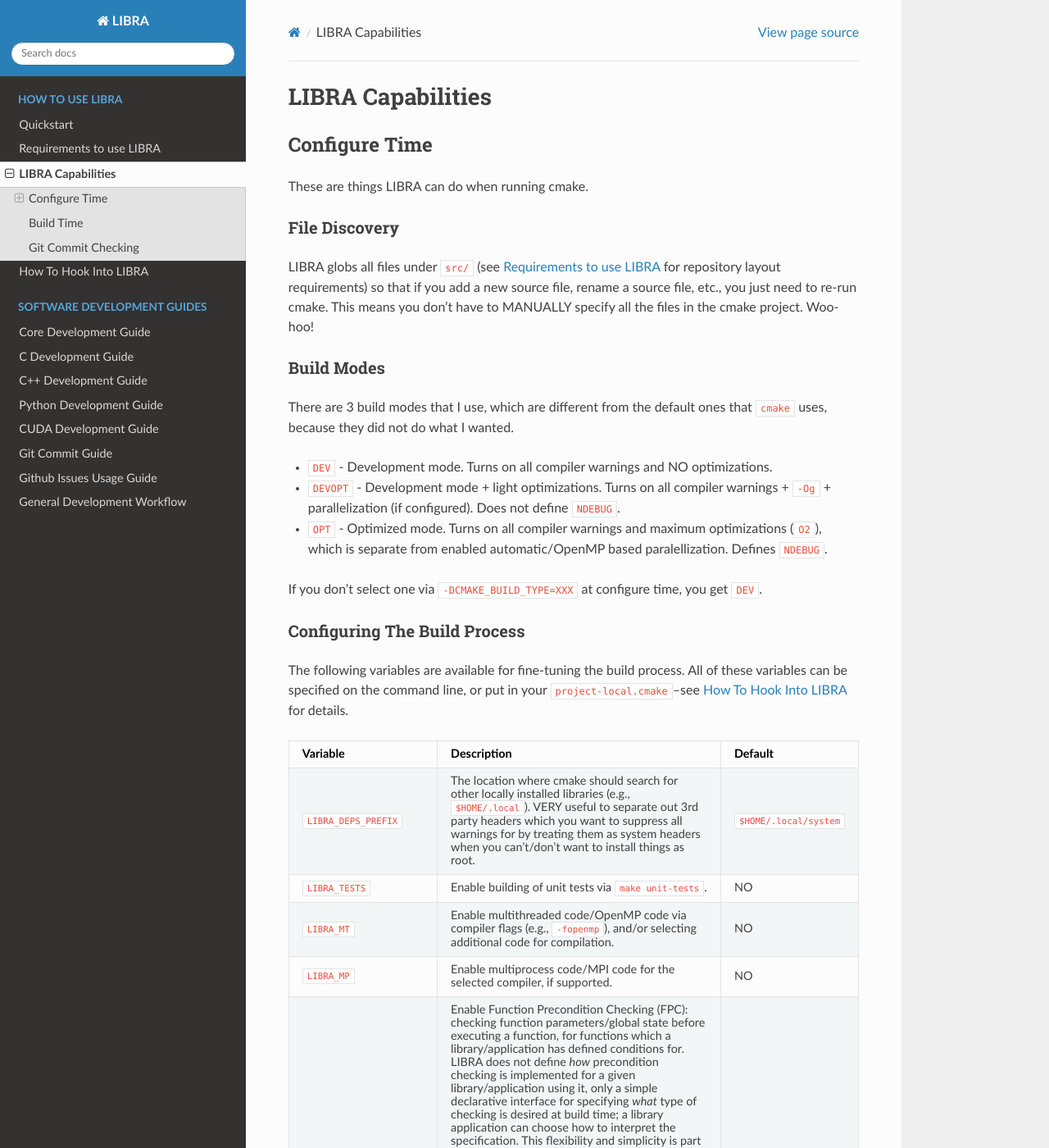
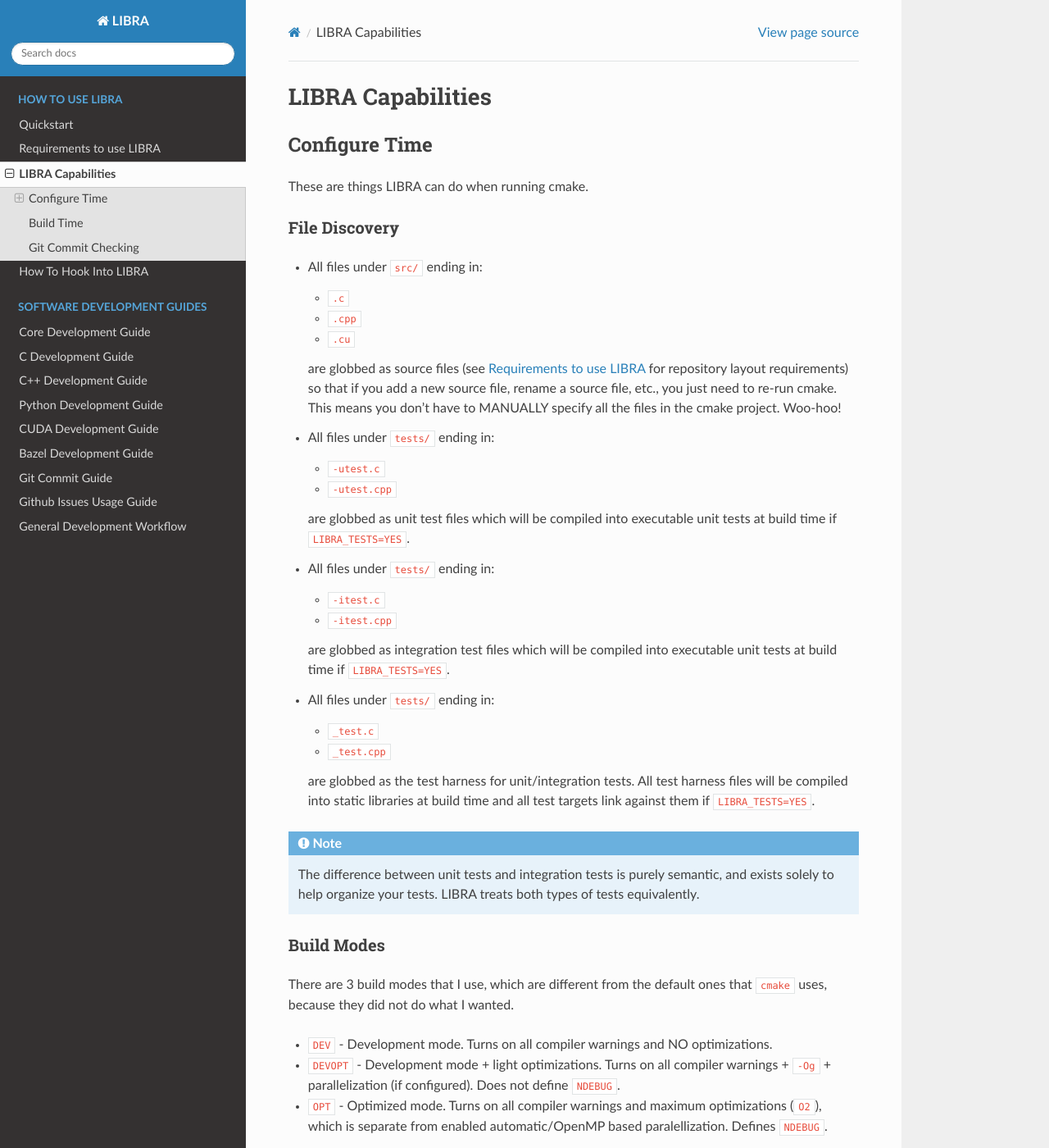
Before and after one commit to jharwell/libra, a Sphinx documentation site: the page built from docs/usage/capabilities.rst, in a window 1280 px wide and 1400 px high. Shown: the whole window at 82% size. Built offline with Sphinx 7.4.7 and the Read the Docs theme 2.0.0, drawn with Linux system fonts in a browser that asks for light colours; the version number could not be read and is left out; some of the changed text lies outside the part shown.

Commit message:
enh(#49): Better testing
- Now supports unit tests AND integration tests
- Smarter about detecting, building, and using the test harness defined by the
  application.
- Also add rough bazel dev guide

```diff
--- a/docs/development/core-dev-guide.rst
+++ b/docs/development/core-dev-guide.rst
@@ -70,7 +70,7 @@
 
 #. Thou shalt not call idempotent functions multiple times.
 
-   E.g., "just to be sure". If it says idempotent, treat it as such.
+   E.g., "just to be sure". If it says idempotent, thou shalt treat it as such.
 
 #. Thou shalt not create multiple versions of an algorithm to handle different
    types or operators, rather than using generics or passing callbacks to a
@@ -79,6 +79,4 @@
 
 #. Thou shalt understand pointers and thy language's memory model.
 
-   If you don't, bugs will ensue.
-
 #. Thou shalt write thy classes, and functions with high cohesion, low coupling.
--- a/docs/index.rst
+++ b/docs/index.rst
@@ -45,6 +45,7 @@
    development/cxx-dev-guide.rst
    development/python-dev-guide.rst
    development/cuda-dev-guide.rst
+   development/bazel-dev-guide.rst
    development/git-commit-guide.rst
    development/git-issue-guide.rst
    development/workflow.rst
--- a/docs/usage/capabilities.rst
+++ b/docs/usage/capabilities.rst
@@ -14,11 +14,45 @@
 File Discovery
 --------------
 
-LIBRA globs all files under ``src/`` (see :ref:`usage/req` for repository
-layout requirements) so that if you add a new source file, rename a source file,
-etc., you just need to re-run cmake. This means you don't have to MANUALLY
-specify all the files in the cmake project. Woo-hoo!
+- All files under ``src/`` ending in:
 
+  - ``.c``
+  - ``.cpp``
+  - ``.cu``
+
+  are globbed as source files (see :ref:`usage/req` for repository layout
+  requirements) so that if you add a new source file, rename a source file,
+  etc., you just need to re-run cmake. This means you don't have to MANUALLY
+  specify all the files in the cmake project. Woo-hoo!
+
+- All files under ``tests/`` ending in:
+
+  - ``-utest.c``
+  - ``-utest.cpp``
+
+  are globbed as unit test files which will be compiled into executable unit
+  tests at build time if ``LIBRA_TESTS=YES``.
+
+- All files under ``tests/`` ending in:
+
+  - ``-itest.c``
+  - ``-itest.cpp``
+
+  are globbed as integration test files which will be compiled into executable
+  unit tests at build time if ``LIBRA_TESTS=YES``.
+
+- All files under ``tests/`` ending in:
+
+  - ``_test.c``
+  - ``_test.cpp``
+
+  are globbed as the test harness for unit/integration tests. All test harness
+  files will be compiled into static libraries at build time and all test
+  targets link against them if ``LIBRA_TESTS=YES``.
+
+.. NOTE:: The difference between unit tests and integration tests is purely
+          semantic, and exists solely to help organize your tests. LIBRA treats
+          both types of tests equivalently.
 
 Build Modes
 -----------
@@ -68,7 +102,13 @@
 
    * -  ``LIBRA_TESTS``
 
-     - Enable building of unit tests via ``make unit-tests``.
+     - Enable building of tests via:
+
+       - ``make unit-tests`` (unit tests only)
+
+       - ``make integration-tests`` (integration tests only)
+
+       - ``make tests`` (all tests)
 
      - NO
 
@@ -254,6 +292,7 @@
        suggestions for further optimizations.
 
      - NO
+
 
 
 Build Time
@@ -295,14 +334,36 @@
    * - ``unit-tests``
 
      - Build all of the unit tests for the project. If you want to just build a
-       single unit test, you can do ``make <project name>-<root
-       namespace>-<class name>-utest``. For example::
+       single unit test, you can do ``make <name of test>``. For example::
 
          make rcppsw-fsm-hfsm-utest
 
        for a single unit test named ``hfsm-utest.cpp`` that lives under
-       ``tests/`` in the ``rcppsw`` project in the ``fsm`` namespace. Requires
-       that ``LIBRA_TESTS=YES`` was passed to cmake during configuration.
+       ``tests/`` in the ``rcppsw`` project.
+
+       Requires that ``LIBRA_TESTS=YES`` was passed to cmake during
+       configuration.
+
+   * - ``integration-tests``
+
+     - Build all of the integration tests for the project. If you want to just
+       build a single test, you can do ``make <name of test>``. For example::
+
+         make rcppsw-fsm-itest
+
+       for a single unit test named ``hfsm-itest.cpp`` that lives under
+       ``tests/`` in the ``rcppsw`` project.
+
+       Requires that ``LIBRA_TESTS=YES`` was passed to cmake during
+       configuration.
+
+   * - ``tests``
+
+     - Build all of the integration and unit tests for the project; same as
+       ``make unit-tests && make integration-tests``.
+
+       Requires that ``LIBRA_TESTS=YES`` was passed to cmake during
+       configuration.
 
    * - ``test``
 
```
Also changed, not shown: other parts of docs/usage/capabilities.rst (+13 -15 lines), docs/development/bazel-dev-guide.rst (added, +321 -0 lines), docs/development/c-dev-guide.rst (+13 -23 lines), docs/development/cxx-dev-guide.rst (+10 -0 lines), docs/usage/requirements.rst (+19 -3 lines), 5 other files.
